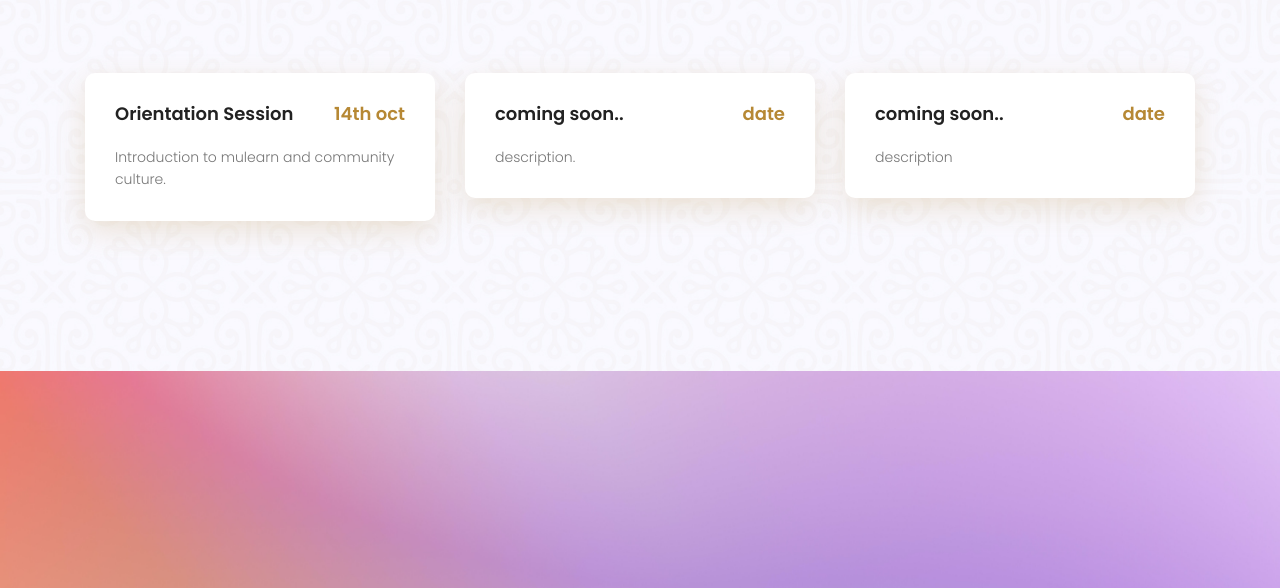
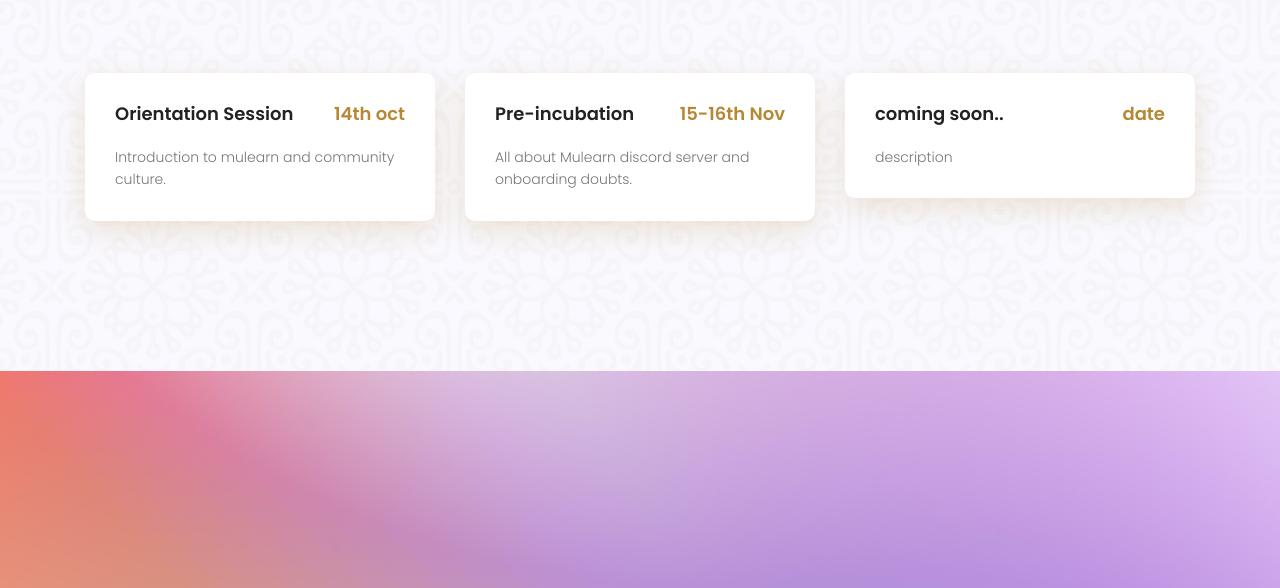
Before and after one commit to Akshaysrajan/-learn-casp, a plain HTML site: page index.html in a window 1280 px wide. Shown: the part 1489-2077 px from the top of the page. Drawn offline with nearby package versions, Linux system fonts and the light colour scheme; some packages are replaced by stand-ins of ours.

Commit message:
activity added

```diff
--- a/index.html
+++ b/index.html
@@ -129,13 +129,13 @@
 						<div class="col-lg-4">
 							<div class="single-menu">
 								<div class="title-div justify-content-between d-flex">
-									<h4>coming soon..</h4>
+									<h4>Pre-incubation</h4>
 									<p class="price float-right">
-										date
+										15-16th Nov
 									</p>
 								</div>
 								<p>
-									description.
+									All about Mulearn discord server and onboarding doubts.
 								</p>
 							</div>
 						</div>
```
